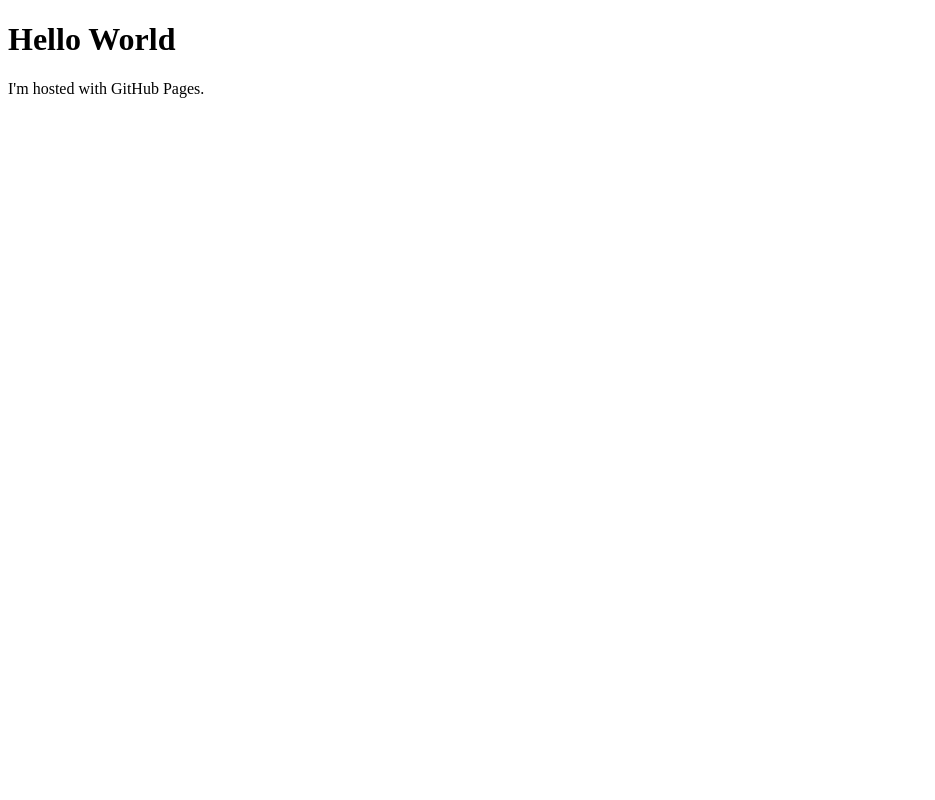
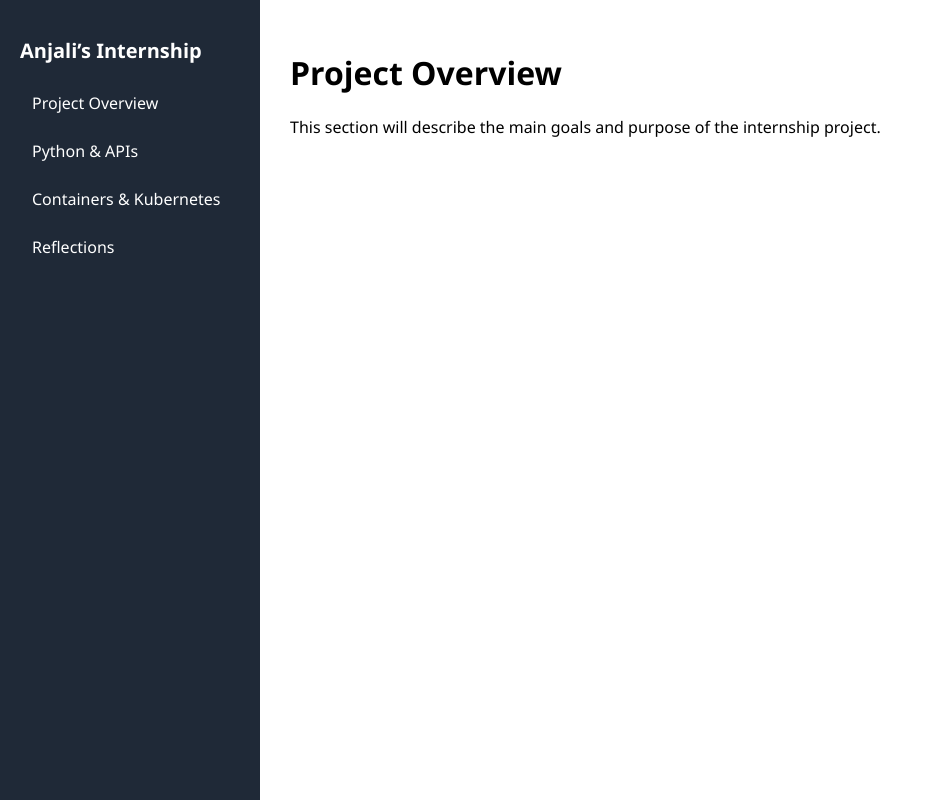
Before and after one commit to anjaliday/anjaliday.github.io, a plain HTML site: page index.html in a window 1280 px wide. Shown: the whole page, without its empty margins (0-935 px from the left). Drawn offline with Linux system fonts and the light colour scheme.

Commit message:
Commit Template Update

```diff
--- a/index.html
+++ b/index.html
@@ -1,7 +1,85 @@
 <!DOCTYPE html>
-<html>
-    <body>
-        <h1>Hello World</h1>
-    <p>I'm hosted with GitHub Pages.</p>
-    </body>
+<html lang="en">
+<head>
+  <meta charset="UTF-8" />
+  <meta name="viewport" content="width=device-width, initial-scale=1.0"/>
+  <title>Anjali's IBM 2025 Internship Experience</title>
+  <style>
+    body {
+      margin: 0;
+      font-family: 'Segoe UI', sans-serif;
+      display: flex;
+      height: 100vh;
+    }
+    .sidebar {
+      width: 220px;
+      background-color: #1f2937;
+      color: white;
+      padding: 20px;
+    }
+    .sidebar h2 {
+      margin-bottom: 20px;
+      font-size: 20px;
+    }
+    .sidebar a {
+      display: block;
+      color: white;
+      text-decoration: none;
+      margin: 10px 0;
+      padding: 8px 12px;
+      border-radius: 8px;
+    }
+    .sidebar a:hover {
+      background-color: #374151;
+    }
+    .content {
+      flex: 1;
+      padding: 30px;
+    }
+    .tab-content {
+      display: none;
+    }
+    .tab-content.active {
+      display: block;
+    }
+  </style>
+</head>
+<body>
+
+  <div class="sidebar">
+    <h2>Anjali’s Internship</h2>
+    <a href="#" onclick="showTab('tab1')">Project Overview</a>
+    <a href="#" onclick="showTab('tab2')">Python & APIs</a>
+    <a href="#" onclick="showTab('tab3')">Containers & Kubernetes</a>
+    <a href="#" onclick="showTab('tab4')">Reflections</a>
+  </div>
+
+  <div class="content">
+    <div id="tab1" class="tab-content active">
+      <h1>Project Overview</h1>
+      <p>This section will describe the main goals and purpose of the internship project.</p>
+    </div>
+    <div id="tab2" class="tab-content">
+      <h1>Python & APIs</h1>
+      <p>Details about writing Python scripts, REST APIs, and sending requests.</p>
+    </div>
+    <div id="tab3" class="tab-content">
+      <h1>Containers & Kubernetes</h1>
+      <p>Notes on Dockerizing the app and deploying it with Kubernetes.</p>
+    </div>
+    <div id="tab4" class="tab-content">
+      <h1>Reflections</h1>
+      <p>Takeaways, what I learned, and personal reflections on the internship experience.</p>
+    </div>
+  </div>
+
+  <script>
+    function showTab(tabId) {
+      const tabs = document.querySelectorAll('.tab-content');
+      tabs.forEach(tab => tab.classList.remove('active'));
+      document.getElementById(tabId).classList.add('active');
+    }
+  </script>
+
+</body>
 </html>
```
